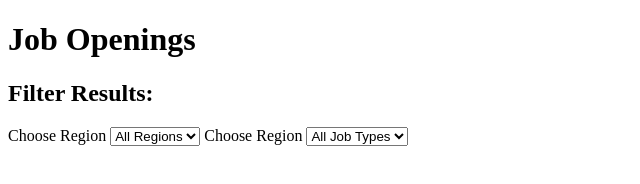
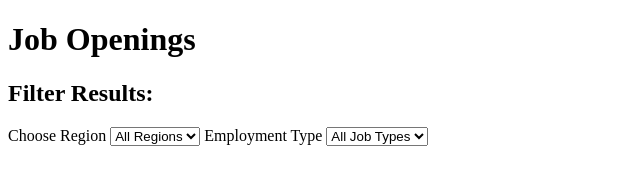
Before and after one commit to jimmymercado/googleHire, a website built with webpack: page index.html in a window 1280 px wide. Shown: the full height of the page, 0-640 px from the left. Built offline with nearby package versions, Linux system fonts and the light colour scheme; no server answers.

Commit message:
update select field

```diff
--- a/index.html
+++ b/index.html
@@ -16,7 +16,7 @@
         <select id="region-select" name="regions">
           <option value="all">All Regions</option>
         </select>
-        <label for="jobtype-select">Choose Region</label>
+        <label for="jobtype-select">Employment Type</label>
         <select id="jobtype-select" name="jobtypes">
           <option value="all">All Job Types</option>
         </select>
```
